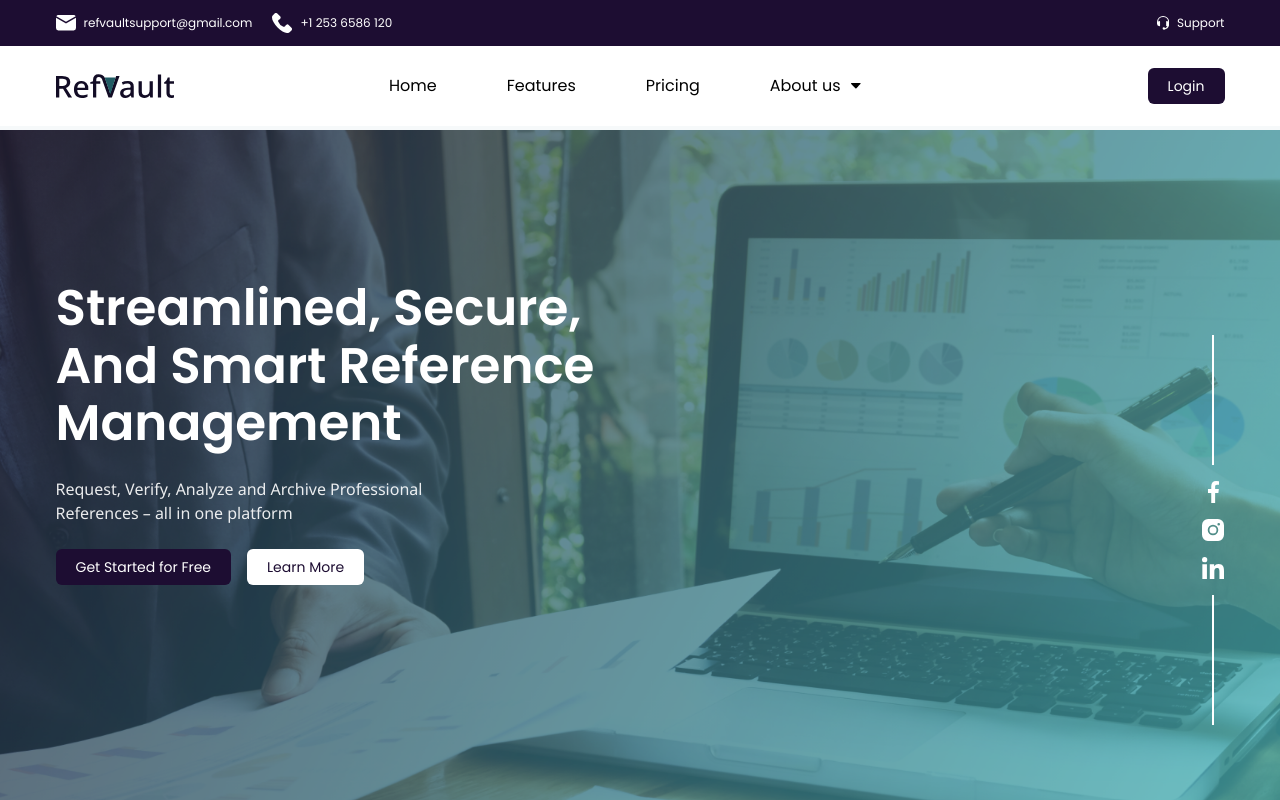
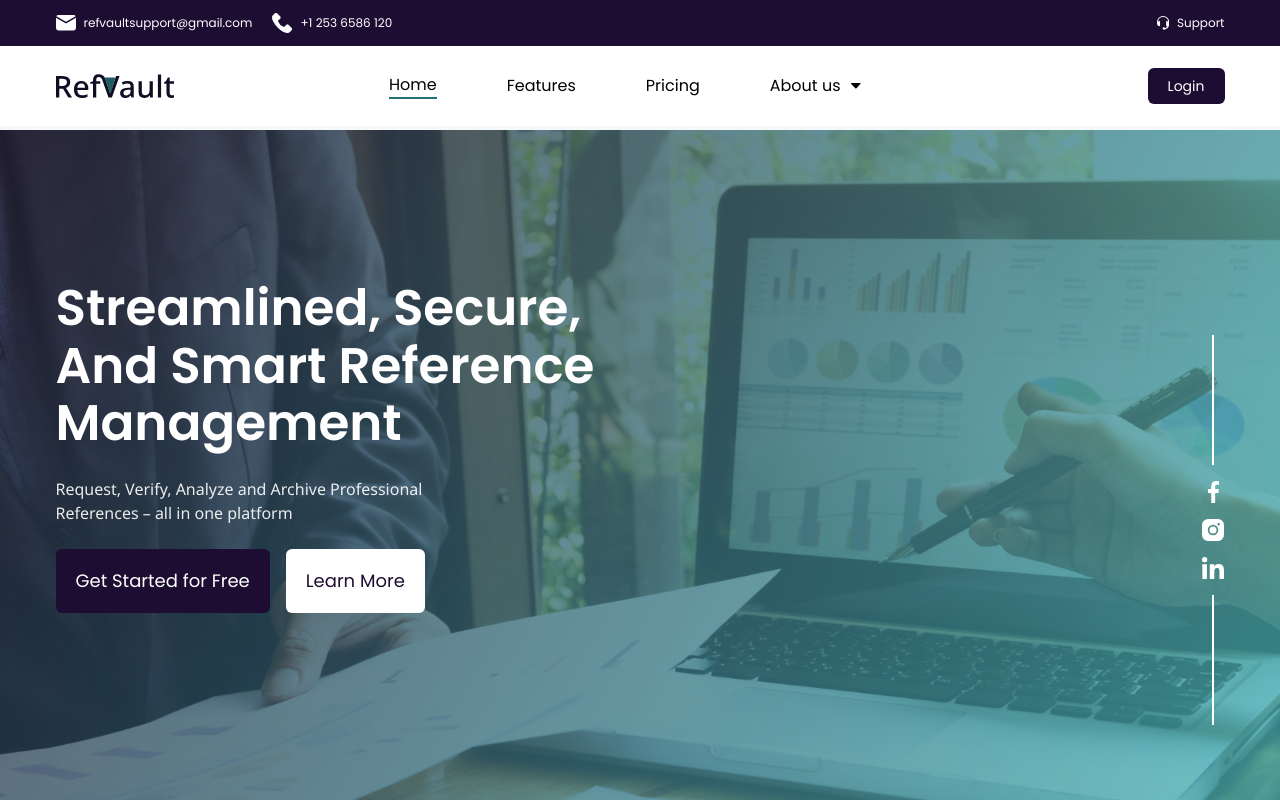
Before and after one commit to ravikr1310/RefVault, a React (Create React App) app: page / in a window 1280 px wide. Shown: the top 800 px of the page. Built offline with nearby package versions, Linux system fonts and the light colour scheme.

Commit message:
#all bugs points resolved

```diff
--- a/src/components/common/Headers/MainHeader.js
+++ b/src/components/common/Headers/MainHeader.js
@@ -1,21 +1,23 @@
 import React from 'react'
 import { MailIcon, PhoneCallIcon, HeadSetPhonesIcon, LogoIcon } from '../../constant/SvgFile';
-import { Link } from 'react-router-dom';
+import { Link, useLocation } from 'react-router-dom';
 import { BrowserRouter as Router } from 'react-router-dom';
 import Downarrow from '../../../images/downarrow.png';
 
 
 function MainHeader() {
+    const location = useLocation();
+    const isActive = (path) => location.pathname === path;
     return (
         <div className='py-[22px] flex items-center bg-white'>
             <div className='w-[1169px] flex items-center'>
                 <LogoIcon />
                 <div className='flex justify-between w-full'>
                     <nav className='flex items-center pl-[215px] gap-[70px] text-base'>
-                        <Link to='/'>Home</Link>
-                        <Link to='/features'>Features</Link>
-                        <Link to='/pricing'>Pricing</Link>
-                        <Link to='/about' className='flex items-center gap-[10px]'>About us <img src={Downarrow} alt='downarrow' /></Link>
+                        <Link to='/' className={`${isActive('/') ? 'border-b-2 border-primaryColor' : ''}`}>Home</Link>
+                        <Link to='/features' className={`${isActive('/features') ? 'border-b-2 border-primaryColor' : ''}`}>Features</Link>
+                        <Link to='/pricing' className={`${isActive('/pricing') ? 'border-b-2 border-primaryColor' : ''}`}>Pricing</Link>
+                        <Link to='/about' className={`flex items-center gap-[10px] ${isActive('/about') ? 'border-b-2 border-primaryColor' : ''}`}>About us <img src={Downarrow} alt='downarrow' /></Link>
                     </nav>
                     <button onClick={() => console.log("Login")} className='py-2 px-5 rounded-md bg-secondaryColor text-sm text-white font-medium'>Login</button>
                 </div>
--- a/src/components/home/Banner.js
+++ b/src/components/home/Banner.js
@@ -13,8 +13,8 @@ function Banner() {
                     <h1 className="text-[32px] md:text-[50px] font-bold font-poppins leading-[1.15] pb-6">Streamlined, Secure, And Smart Reference Management</h1>
                     <p className="text-sm md:text-base font-light font-notoSans opacity-90 w-full md:w-[380px]">Request, Verify, Analyze and Archive Professional References – all in one platform</p>
                     <div className="flex gap-4 mt-6">
-                        <button className="py-2 px-5 rounded-md bg-secondaryColor text-sm text-white font-medium">Get Started for Free</button>
-                        <button className="py-2 px-5 rounded-md text-sm bg-white text-secondaryColor font-medium">Learn More</button>
+                        <button className="py-[18px] px-5 rounded-md bg-secondaryColor text-lg text-white font-medium font-poppins">Get Started for Free</button>
+                        <button className="py-[18px] px-5 rounded-md text-lg bg-white text-secondaryColor font-medium font-poppins">Learn More</button>
                     </div>
                 </div>
                 <div className="hidden md:flex flex-col items-center justify-center space-y-4 absolute right-4 md:right-[56px] top-1/2 transform -translate-y-1/2">
--- a/src/components/home/FeatureCarosel.js
+++ b/src/components/home/FeatureCarosel.js
@@ -129,10 +129,10 @@ export default function FeatureCarousel() {
 
         {/* Navigation Arrows */}
         <div className="flex justify-between">
-          <button className="prev-btn absolute -left-[80px] top-1/4 transform -translate-y-1/2 p-2 rounded-full shadow-md">
+          <button className="prev-btn absolute -left-[80px] top-[27%] transform -translate-y-1/2 p-2 rounded-full shadow-md">
             <CaroselLeftArrow />
           </button>
-          <button className="next-btn absolute -right-[80px] top-1/4 transform -translate-y-1/2 p-2 rounded-full shadow-md">
+          <button className="next-btn absolute -right-[80px] top-[27%] transform -translate-y-1/2 p-2 rounded-full shadow-md">
             <CaroselRightArrow />
           </button>
         </div>
--- a/src/components/home/OurProcess.js
+++ b/src/components/home/OurProcess.js
@@ -9,7 +9,7 @@ function OurProcess() {
                     <h2 className='text-[40px] font-bold font-poppins leading-[2.85rem] pt-5'><div>
                         How It<span className='text-primaryColor'> Works</span>
                     </div></h2>
-                    <p className='text-base font-light font-notoSans pt-8'>Discover how RefVault streamlines your reference management with a smooth, efficient process that saves you time and effort.</p>
+                    <p className='text-base font-light font-notoSans pt-8 max-w-[717px] m-auto'>Discover how RefVault streamlines your reference management with a smooth, efficient process that saves you time and effort.</p>
                 </div>
                 <div className="flex items-center mt-[123px]">
                     <div className="overflow-hidden">
--- a/src/components/home/OurValueProposition.js
+++ b/src/components/home/OurValueProposition.js
@@ -18,32 +18,32 @@ function OurValueProposition() {
                 </div>
                 <div className="flex justify-center items-center h-full pt-[64px]">
                     <div className="grid grid-cols-2 gap-[30px]">
-                        <div className='py-[30px] px-[40px] bg-white bg-opacity-20 text-white rounded-[10px] w-[400px]'>
+                        <div className='py-[30px] px-[40px] bg-white bg-opacity-20 backdrop-blur-md text-white rounded-[10px] w-[400px]'>
                             <SpeedometerIcon />
                             <h2 className='pt-[33px] text-lg font-semibold'>Efficiency</h2>
                             <p className='pt-5 text-base font-light max-w-[300px]'>Save up to 50% of the time spent on reference checks.</p>
                         </div>
-                        <div className='py-[30px] px-[40px] bg-white bg-opacity-20 text-white rounded-[10px] w-[400px]'>
+                        <div className='py-[30px] px-[40px] bg-white bg-opacity-20 backdrop-blur-md text-white rounded-[10px] w-[400px]'>
                             <ValidationIcon />
                             <h2 className='pt-[33px] text-lg font-semibold'>Credibility</h2>
                             <p className='pt-5 text-base font-light max-w-[300px]'>Verified, trusted references every time.</p>
                         </div>
-                        <div className='py-[30px] px-[40px] bg-white bg-opacity-20 text-white rounded-[10px] w-[400px]'>
+                        <div className='py-[30px] px-[40px] bg-white bg-opacity-20 backdrop-blur-md text-white rounded-[10px] w-[400px]'>
                             <AnalyticIcon />
                             <h2 className='pt-[33px] text-lg font-semibold'>Insights</h2>
                             <p className='pt-5 text-base font-light max-w-[300px]'>Gain actionable data to improve hiring decisions.</p>
                         </div>
-                        <div className='py-[30px] px-[40px] bg-white bg-opacity-20 text-white rounded-[10px] w-[400px]'>
+                        <div className='py-[30px] px-[40px] bg-white bg-opacity-20 backdrop-blur-md text-white rounded-[10px] w-[400px]'>
                             <ArrowIcon />
                             <h2 className='pt-[33px] text-lg font-semibold'>Reuse</h2>
                             <p className='pt-5 text-base font-light max-w-[300px]'>No more repeated requests—use archived references anytime.</p>
                         </div>
-                        <div className='py-[30px] px-[40px] bg-white bg-opacity-20 text-white rounded-[10px] w-[400px]'>
+                        <div className='py-[30px] px-[40px] bg-white bg-opacity-20 backdrop-blur-md text-white rounded-[10px] w-[400px]'>
                             <ClickIcon />
                             <h2 className='pt-[33px] text-lg font-semibold'>Accessibility</h2>
                             <p className='pt-5 text-base font-light max-w-[300px]'>Manage references anytime, anywhere with a user-friendly platform.</p>
                         </div>
-                        <div className='py-[30px] px-[40px] bg-white bg-opacity-20 text-white rounded-[10px] w-[400px]'>
+                        <div className='py-[30px] px-[40px] bg-white bg-opacity-20 backdrop-blur-md text-white rounded-[10px] w-[400px]'>
                             <ConfidentialIcon />
                             <h2 className='pt-[33px] text-lg font-semibold'>Confidentiality</h2>
                             <p className='pt-5 text-base font-light max-w-[300px]'>Protect sensitive information with industry- leading security measures.</p>
```
